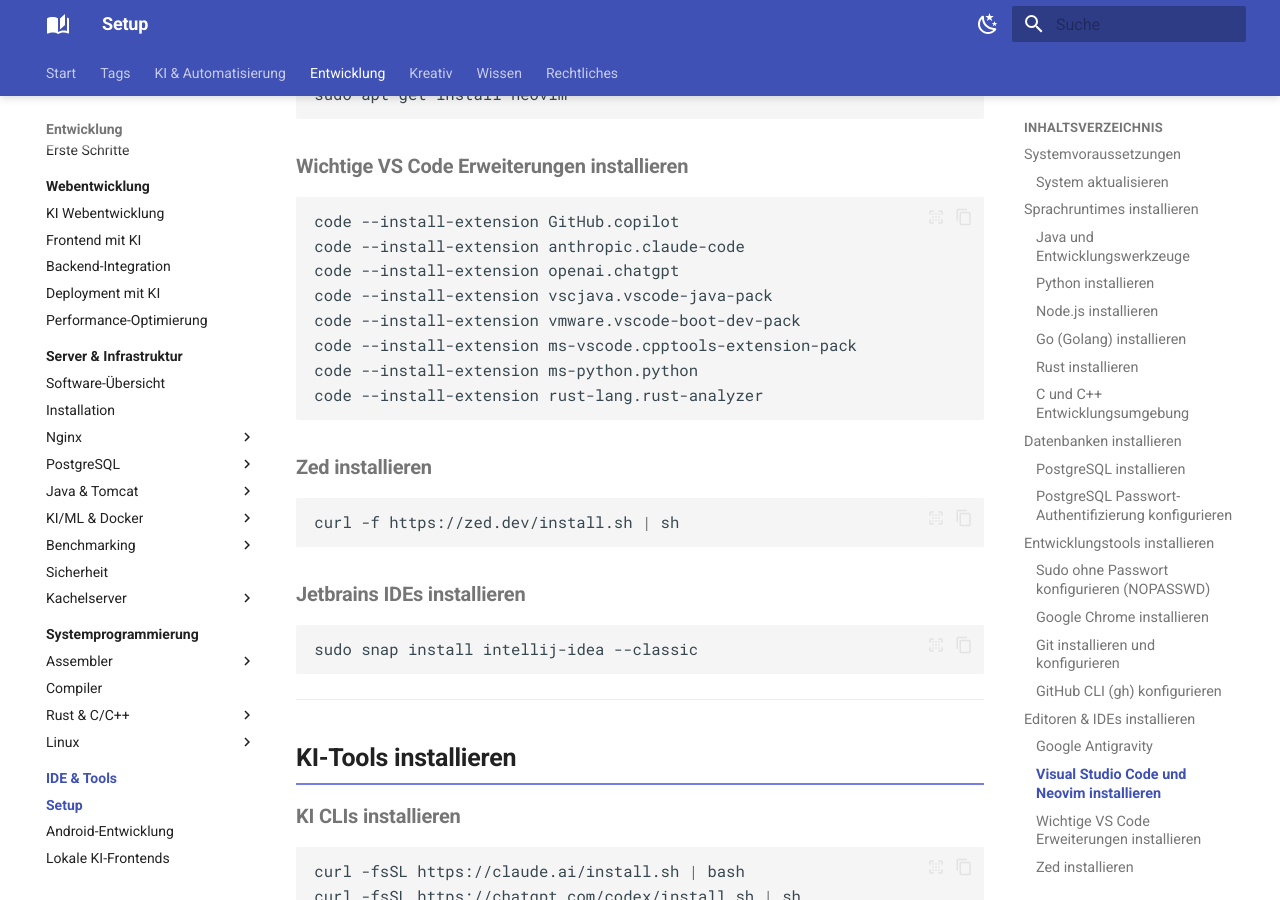
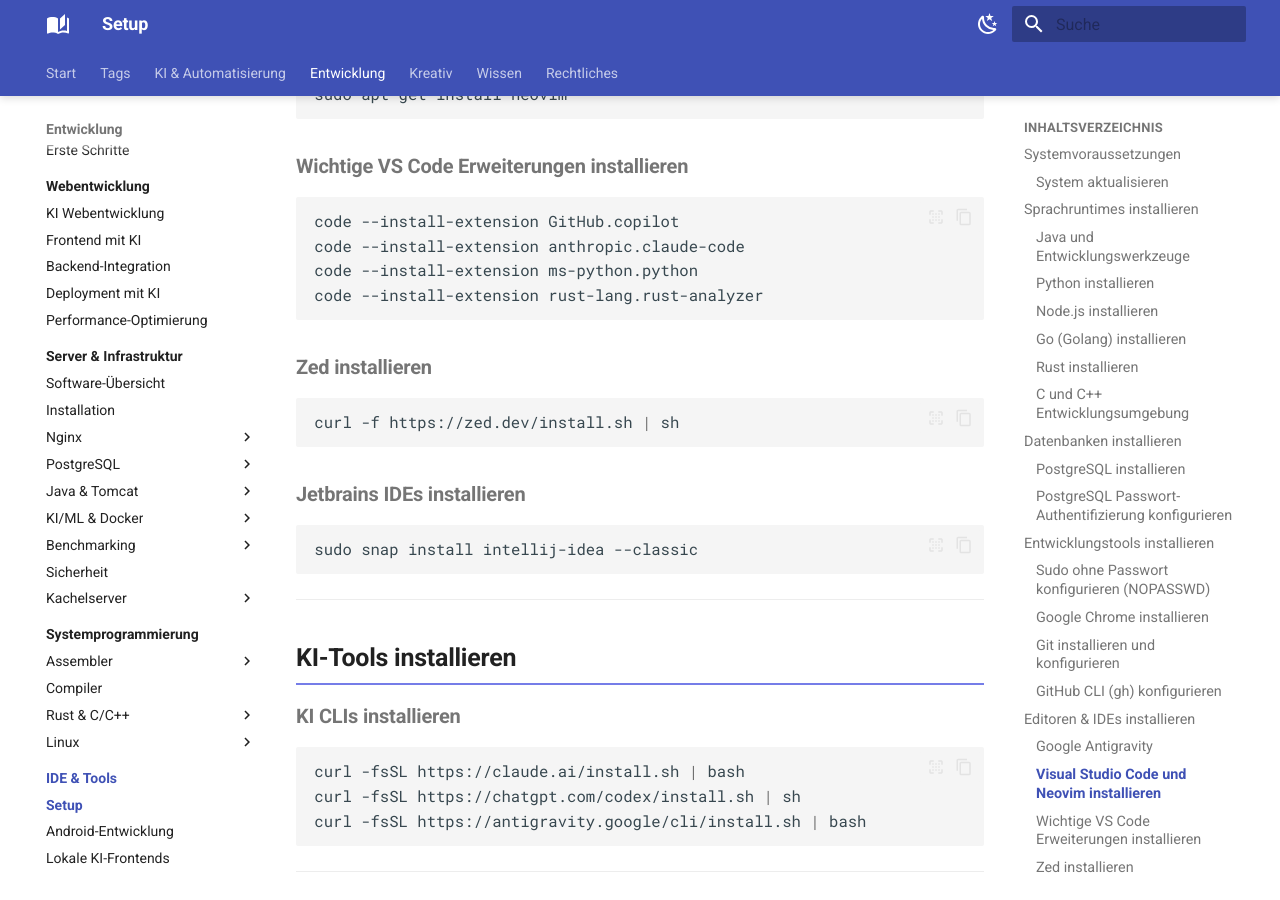
Before and after one commit to thorstenkloehn/dokument, an MkDocs documentation site: the page built from docs/entwicklung/ide/setup.md, in a window 1280 px wide and 900 px high, scrolled down 5173 px. Built offline with MkDocs 1.6.1 and Material for MkDocs 9.7.7, drawn with Linux system fonts in a browser that asks for light colours.

Commit message:
docs: VS Code Extensions bereinigt in ide/setup.md
Entfernt: openai.chatgpt, vscjava.vscode-java-pack,
vmware.vscode-boot-dev-pack, ms-vscode.cpptools-extension-pack

````diff
--- a/docs/entwicklung/ide/setup.md
+++ b/docs/entwicklung/ide/setup.md
@@ -228,10 +228,6 @@
 ```bash
 code --install-extension GitHub.copilot
 code --install-extension anthropic.claude-code
-code --install-extension openai.chatgpt
-code --install-extension vscjava.vscode-java-pack
-code --install-extension vmware.vscode-boot-dev-pack
-code --install-extension ms-vscode.cpptools-extension-pack
 code --install-extension ms-python.python
 code --install-extension rust-lang.rust-analyzer
 ```
````
